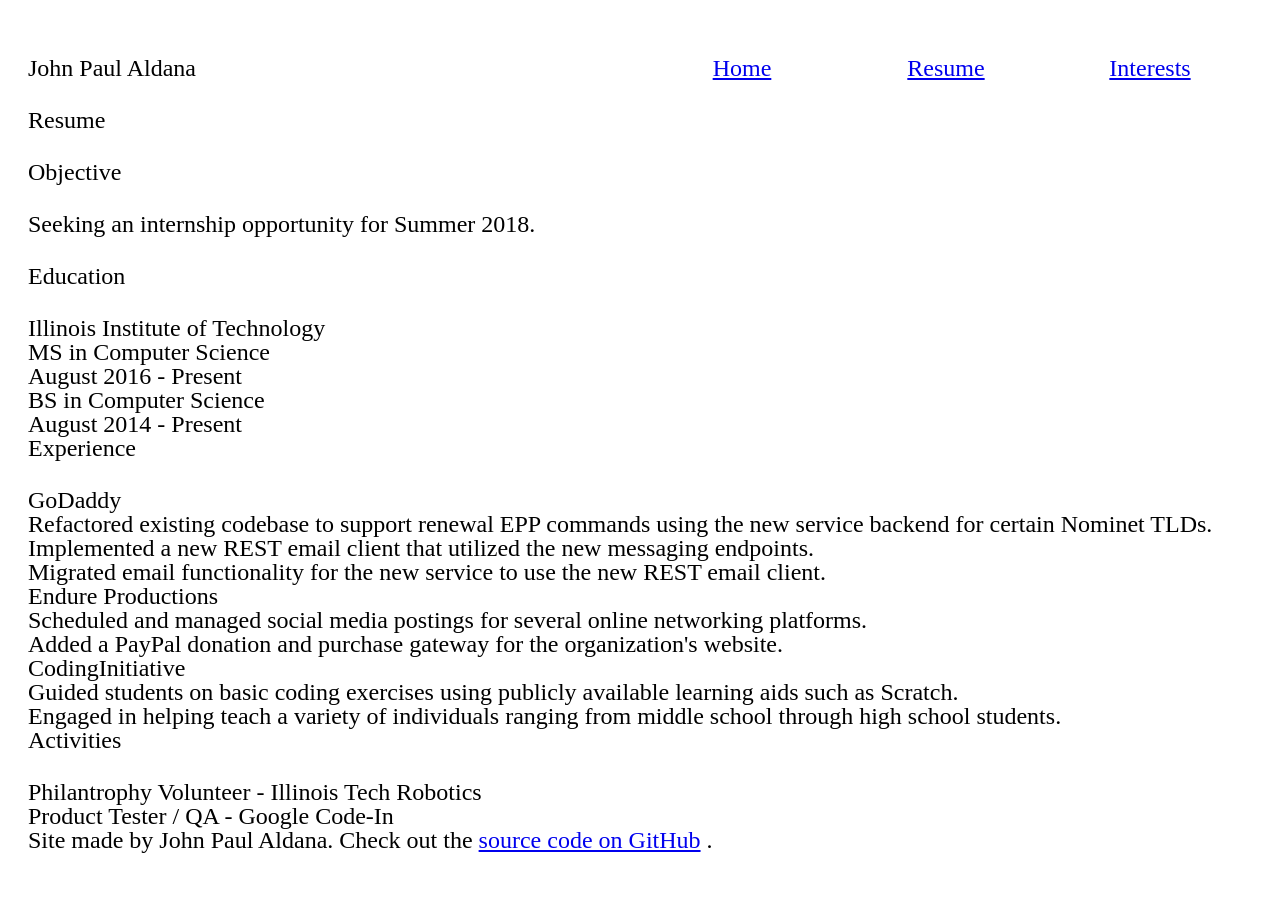
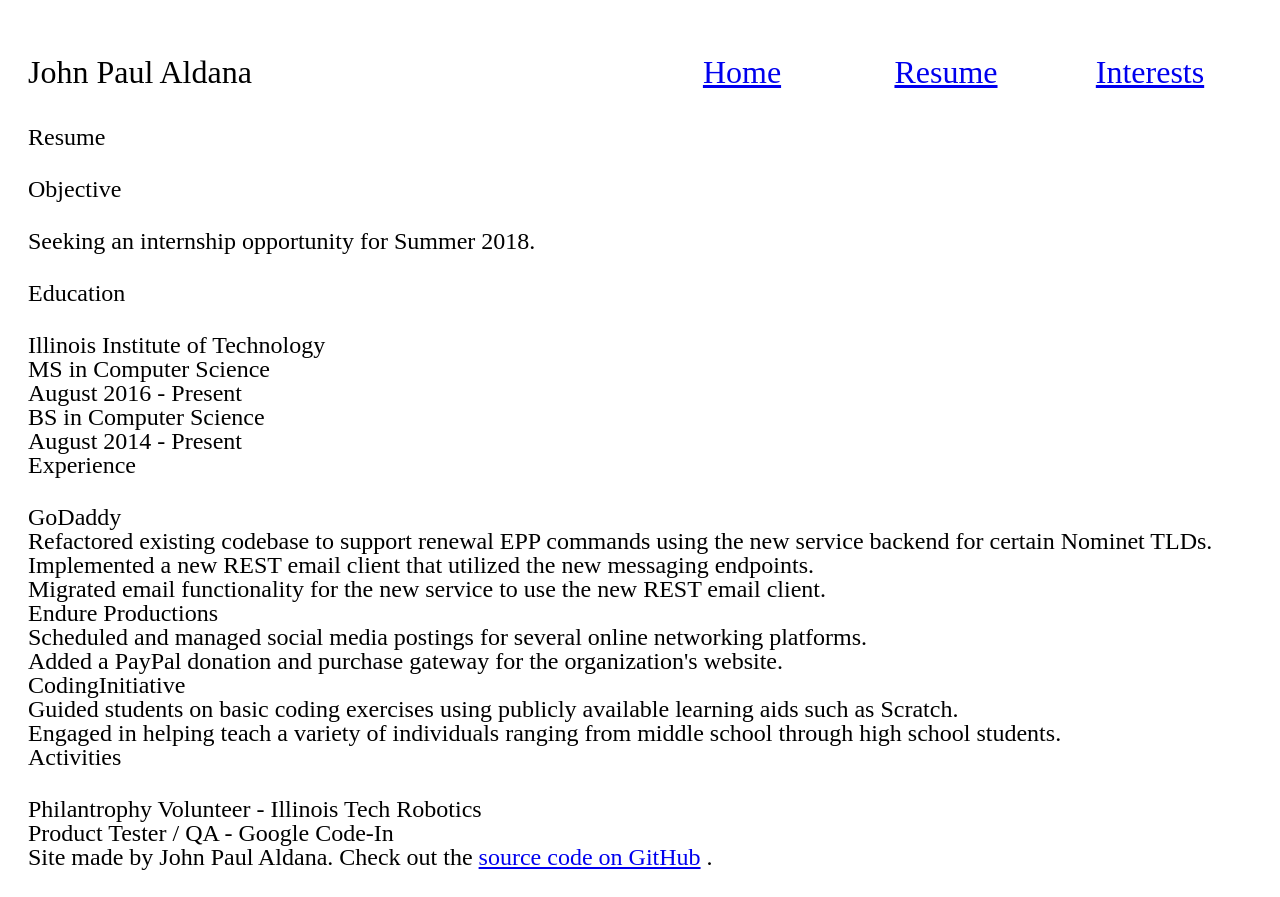
Before and after one commit to jpaldana/itmd-361-project-3, a plain HTML site: page resume/index.html in a window 1280 px wide. Drawn offline with Linux system fonts and the light colour scheme.

Commit message:
Change header to 100% instead of 100vw; change font-size for header to 1.333em

```diff
--- a/css/screen.css
+++ b/css/screen.css
@@ -49,7 +49,8 @@ img {
 
 #header h1,
 #header nav {
-  width: 100vw;
+  font-size: 1.333em;
+  width: 100%;
 }
 
 #header nav ul {
```
